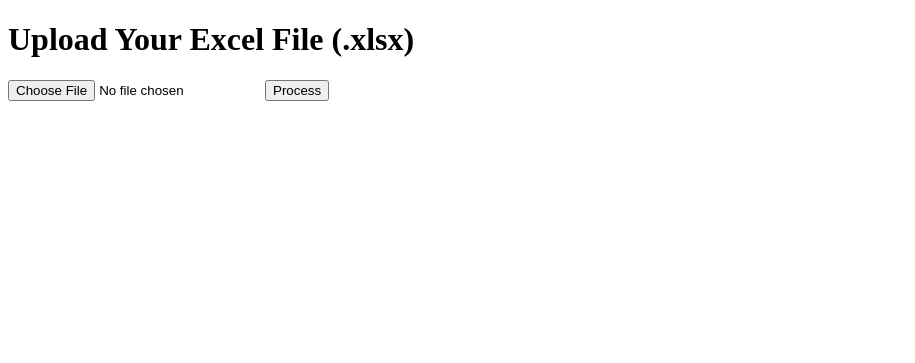
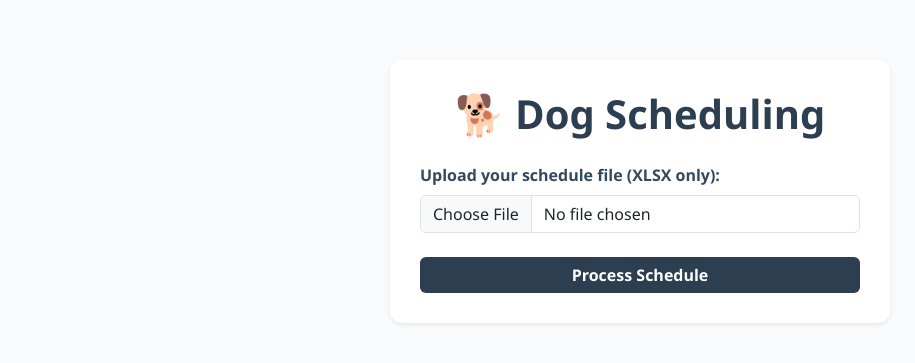
Before and after one commit to thesleepyrat/DogScheduling, a Flask app: page / in a window 1280 px wide. Shown: the top 363 px of the page, without its empty margins (0-915 px from the left). Run offline with Flask 3, Linux system fonts and the light colour scheme.

Commit message:
Update index.html

```diff
--- a/templates/index.html
+++ b/templates/index.html
@@ -1,14 +1,70 @@
-<!doctype html>
+<!DOCTYPE html>
 <html lang="en">
 <head>
-  <meta charset="utf-8">
-  <title>Dog Scheduling Upload</title>
+  <meta charset="UTF-8" />
+  <meta name="viewport" content="width=device-width, initial-scale=1" />
+  <title>🐾 Dog Scheduling</title>
+  <link href="https://cdn.jsdelivr.net/npm/bootstrap@5.3.0/dist/css/bootstrap.min.css" rel="stylesheet" />
+  <style>
+    body {
+      background: #f8fafc;
+      font-family: 'Segoe UI', Tahoma, Geneva, Verdana, sans-serif;
+    }
+    .container {
+      max-width: 500px;
+      margin-top: 60px;
+      padding: 30px;
+      background: white;
+      border-radius: 12px;
+      box-shadow: 0 8px 24px rgb(149 157 165 / 0.2);
+    }
+    h1 {
+      font-weight: 700;
+      color: #2c3e50;
+      margin-bottom: 25px;
+      text-align: center;
+    }
+    .btn-primary {
+      background: #2c3e50;
+      border: none;
+      width: 100%;
+      font-weight: 600;
+    }
+    .btn-primary:hover {
+      background: #1a2733;
+    }
+    .btn-success {
+      display: block;
+      width: 100%;
+      margin-top: 20px;
+      font-weight: 600;
+    }
+    .form-label {
+      font-weight: 600;
+      color: #34495e;
+    }
+    .alert {
+      font-size: 0.9rem;
+    }
+  </style>
 </head>
 <body>
-  <h1>Upload Your Excel File (.xlsx)</h1>
-  <form action="/" method="post" enctype="multipart/form-data">
-    <input type="file" name="file" accept=".xls,.xlsx" required>
-    <input type="submit" value="Process">
-  </form>
+  <div class="container shadow-sm">
+    <h1>🐕 Dog Scheduling</h1>
+
+    {% if error %}
+      <div class="alert alert-danger" role="alert">{{ error }}</div>
+    {% endif %}
+
+    <form action="/" method="post" enctype="multipart/form-data">
+      <label for="fileInput" class="form-label">Upload your schedule file (XLSX only):</label>
+      <input class="form-control" type="file" id="fileInput" name="file" accept=".xlsx" required />
+      <button type="submit" class="btn btn-primary mt-4">Process Schedule</button>
+    </form>
+
+    {% if download_url %}
+      <a href="{{ download_url }}" class="btn btn-success" role="button" download>Download Processed File</a>
+    {% endif %}
+  </div>
 </body>
 </html>
```
